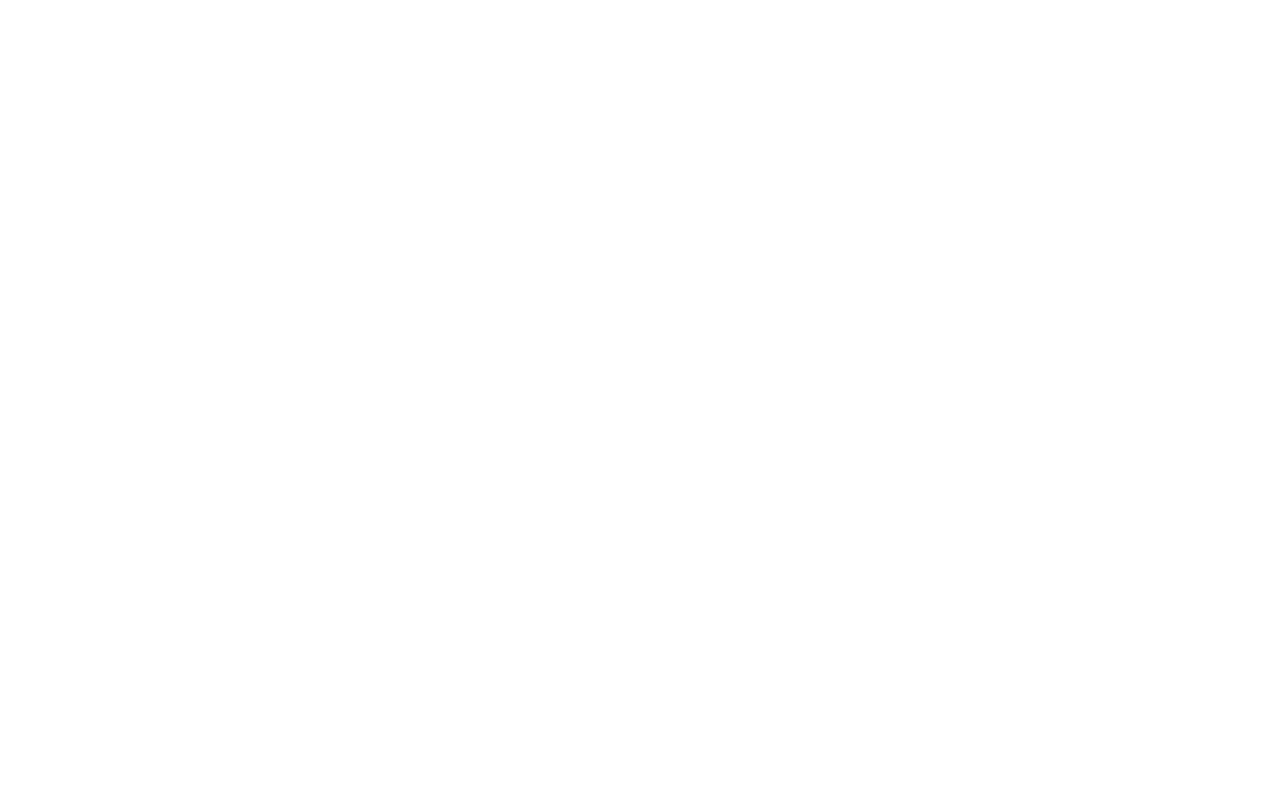
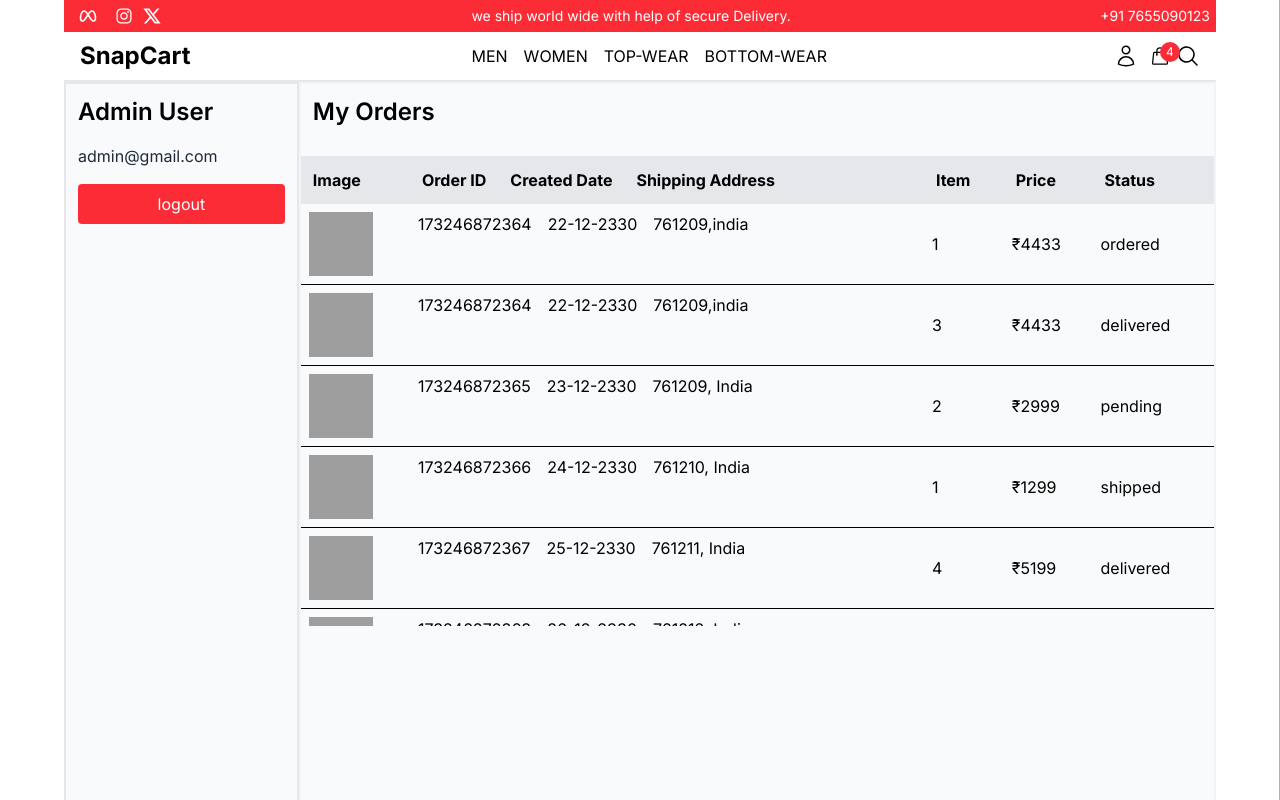
Before and after one commit to Saroj-pradhan/ecommerce-store, a React (Vite) app in the folder frontend/: page /profile in a window 1280 px wide. Before the commit this address had no page. Shown: the top 800 px of the page. Built offline with nearby package versions, Linux system fonts and the light colour scheme; grey boxes are pictures that could not be loaded; the HTML template or start-up script is replaced by a standard one; a web font is replaced by a local one.

Commit message:
completed profile and my order  page

```diff
--- a/frontend/src/App.jsx
+++ b/frontend/src/App.jsx
@@ -5,6 +5,7 @@
 import { Toaster } from "sonner";
 import Login from "./pages/Login";
 import Signup from "./pages/Signup";
+import Profile from "./pages/Profile";
 function App() {
   return (
     <>
@@ -13,8 +14,9 @@
         <Route path="/" element={<UserLayout />}>
           <Route index element={<Home />}></Route>
           {/*i want to show the Home component by default when the path is "/" so i write  index*/}
+          <Route path="/signup" element={<Signup />}></Route>
           <Route path="/login" element={<Login />}></Route>
-          <Route path="/signup" element={<Signup />}></Route>
+          <Route path='/profile' element={<Profile/>}></Route>
         </Route>
       </Routes>
     </>
--- a/frontend/src/components/Layout/Hero.jsx
+++ b/frontend/src/components/Layout/Hero.jsx
@@ -15,10 +15,10 @@
         <p className="text-4xl md:text-7xl text-white font-bold uppercase mb-3">
           Ready
         </p>
-        <p className=" text-gray-200 text-sm tracking-tighter mb-3">
+        <p className=" text-gray-200 text-sm tracking-tighter mb-3 text-center">
           Explore our Vacation ready outfits with Fast Worldwide shipping
         </p>
-        <NavLink className="text-black bg-white px-7 py-2 rounded ">
+        <NavLink to="signup" className="text-black bg-white px-7 py-2 rounded ">
           Shop Now
         </NavLink>
       </div>
--- a/frontend/src/components/Products/FeaturedCollection.jsx
+++ b/frontend/src/components/Products/FeaturedCollection.jsx
@@ -1,17 +1,17 @@
 import React from 'react'
-import {Link} from 'react-router-dom'
+import {NavLink} from 'react-router-dom'
 function FeaturedCollection() {
   return (
 
-         <div className='flex flex-col justify-center items-center sm:flex-row md:flex-row w-full md:h-[450px] lg:[450px] mt-6 px-2.5 md:px-0 lg:px-0  md:ml-0 md:mr-0'>
-            <div className='flex-col h-full justify-center content-center items-center md:w-[50%] p-3.5 bg-green-100 w-[100%]'>
+         <div className='flex flex-col justify-center items-center sm:flex-row md:flex-row w-full h-full md:h-[450px] lg:h-[450px] mt-6 px-2.5 md:px-0 lg:px-0  md:ml-0 md:mr-0'>
+            <div className='flex-col h-full min-h-[370px] justify-center content-center items-center md:w-[50%] p-3.5 bg-green-100 w-[100%]'>
                 <p className='font-semibold mb-2'>Comfort and Style</p>
                 <h1 className='text-2xl md:text-4xl font-bold mb-2'>Apparel made for your <br></br>everyday life</h1>
-                <p className='text-gray-500 mb-2'>Lorem ipsum rem cum facilis temporibus asperiores dignissimos rerum omnis, dolor ducimus? Dolorem quidem porro perferendis fuga accusamus, rerum expedita reprehenderit, tempore maiores laboriosam hic.</p>
-                <Link to="/collections/all"
+                <p className='text-gray-500 mb-2 pb-4'>Lorem ipsum rem cum facilis temporibus  ducimus? Dolorem quidem porro perferendis fuga accusamus, rerum expedita reprehenderit, tempore maiores laboriosam hic.</p>
+                <NavLink to="/collections/all"
               className={`px-14 py-2 mt-1.5 border-2 mb-2 text-white rounded bg-black`}>
                 shop now
-              </Link>
+              </NavLink>
             </div>
             <div className='md:w-[50%] w-[100%] md:h-[450px] bg-green-600 '>
                 <img className='w-full h-full object-cover' src="https://picsum.photos/500/500?random=13" alt="" srcset="" />
--- /dev/null
+++ b/frontend/src/pages/MyOrders.jsx
@@ -0,0 +1,120 @@
+import React from 'react'
+
+function MyOrders() {
+      const orderInfo = [
+        {
+            imgs:"https://picsum.photos/500/500?random=15",
+            orderId:173246872364,
+            created:"22-12-2330",
+            adress:"761209,india",
+            item:1,
+            price:4433,
+            status:"ordered"
+
+        },
+        {
+            imgs:"https://picsum.photos/500/500?random=13",
+            orderId:173246872364,
+            created:"22-12-2330",
+            adress:"761209,india",
+            item:3,
+            price:4433,
+            status:"delivered"
+
+        },
+         {
+    imgs: "https://picsum.photos/500/500?random=14",
+    orderId: 173246872365,
+    created: "23-12-2330",
+    adress: "761209, India",
+    item: 2,
+    price: 2999,
+    status: "pending"
+  },
+  {
+    imgs: "https://picsum.photos/500/500?random=18",
+    orderId: 173246872366,
+    created: "24-12-2330",
+    adress: "761210, India",
+    item: 1,
+    price: 1299,
+    status: "shipped"
+  },
+  {
+    imgs: "https://picsum.photos/500/500?random=21",
+    orderId: 173246872367,
+    created: "25-12-2330",
+    adress: "761211, India",
+    item: 4,
+    price: 5199,
+    status: "delivered"
+  },
+  {
+    imgs: "https://picsum.photos/500/500?random=29",
+    orderId: 173246872368,
+    created: "26-12-2330",
+    adress: "761212, India",
+    item: 2,
+    price: 1899,
+    status: "cancelled"
+  },
+  {
+    imgs: "https://picsum.photos/500/500?random=33",
+    orderId: 173246872369,
+    created: "27-12-2330",
+    adress: "761213, India",
+    item: 5,
+    price: 6750,
+    status: "delivered"
+  },
+  {
+    imgs: "https://picsum.photos/500/500?random=37",
+    orderId: 173246872370,
+    created: "28-12-2330",
+    adress: "761214, India",
+    item: 3,
+    price: 3890,
+    status: "shipped"
+  }
+    ]
+  return (
+
+    <div className='w-[100%] md:h-screen bg-gray-50 border-2 border-gray-100  '>
+         <h1 className=' text-2xl font-semibold mb-4 p-3 '>My Orders</h1>
+         <div className="max-h-[470px] overflow-y-auto">
+         <table className="w-full table-auto border-collapse">
+  <thead className="bg-gray-200 ">
+    <tr>
+      <th className="p-3 text-left ">Image</th>
+      <th className="p-3 text-left hidden sm:inline-block md:inline-block lg:inline-block">Order ID</th>
+      <th className="p-3 text-left hidden sm:inline-block md:inline-block lg:inline-block">Created Date</th>
+      <th className="p-3 text-left hidden sm:inline-block md:inline-block lg:inline-block">Shipping Address</th>
+      <th className="p-3 text-left ">Item</th>
+      <th className="p-3 text-left ">Price</th>
+      <th className="p-3 text-left ">Status</th>
+    </tr>
+  </thead>
+
+  <tbody>
+    {orderInfo.map((order, index) => (
+      <tr key={index} className="border-b hover:bg-black hover:text-white">
+        <td className="p-2">
+          <img src={order.imgs} alt="product" className="w-16 h-16 object-cover" />
+        </td>
+        <td className="p-2 hidden sm:inline-block md:inline-block lg:inline-block">{order.orderId}</td>
+        <td className="p-2 hidden sm:inline-block md:inline-block lg:inline-block">{order.created}</td>
+        <td className="p-2 hidden sm:inline-block md:inline-block lg:inline-block">{order.adress}</td>
+        <td className="p-2 ">{order.item}</td>
+        <td className="p-2 ">₹{order.price}</td>
+        <td className="p-2">{order.status}</td>
+      </tr>
+    ))}
+  </tbody>
+</table>
+</div>
+          </div>
+
+  )
+}
+
+export default MyOrders
--- /dev/null
+++ b/frontend/src/pages/Profile.jsx
@@ -0,0 +1,21 @@
+import React from 'react'
+import MyOrders from './MyOrders'
+function Profile() {
+
+  return (
+    <div className='min-h-screen'>
+        <div className='w-full h-full  flex flex-col  md:flex-row lg:flex-row'>
+          <div className='md:w-[25%] p-3 md:h-screen border-2 bg-gray-50 border-gray-200 '>
+            <h1 className=' text-2xl font-semibold mb-4 '>Admin User</h1>
+            <p className='text-gray-800 mb-4'>admin@gmail.com</p>
+            <button className='py-2 px-3 bg-red-500 text-white rounded w-full'>logout</button>
+          </div>
+
+            <MyOrders/>
+
+        </div>
+    </div>
+  )
+}
+
+export default Profile
```
